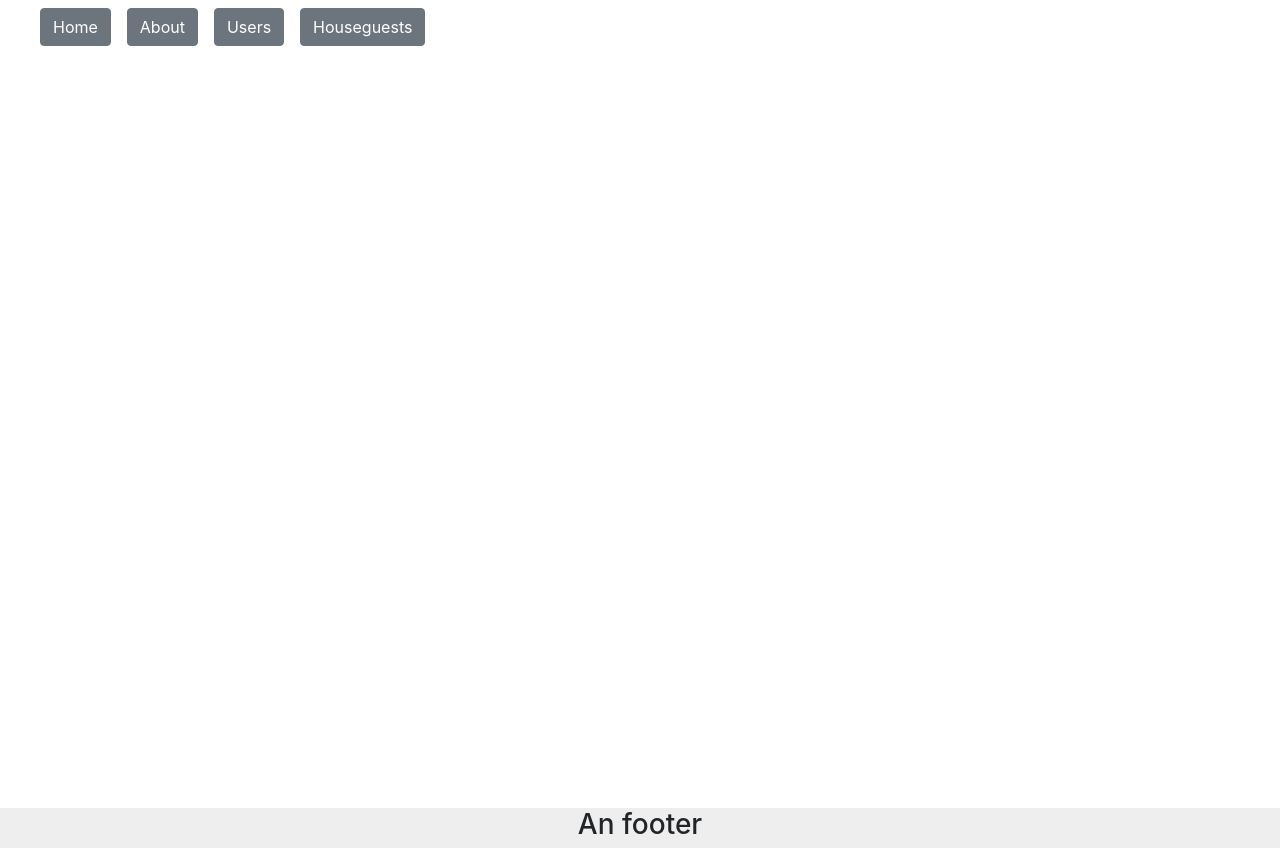
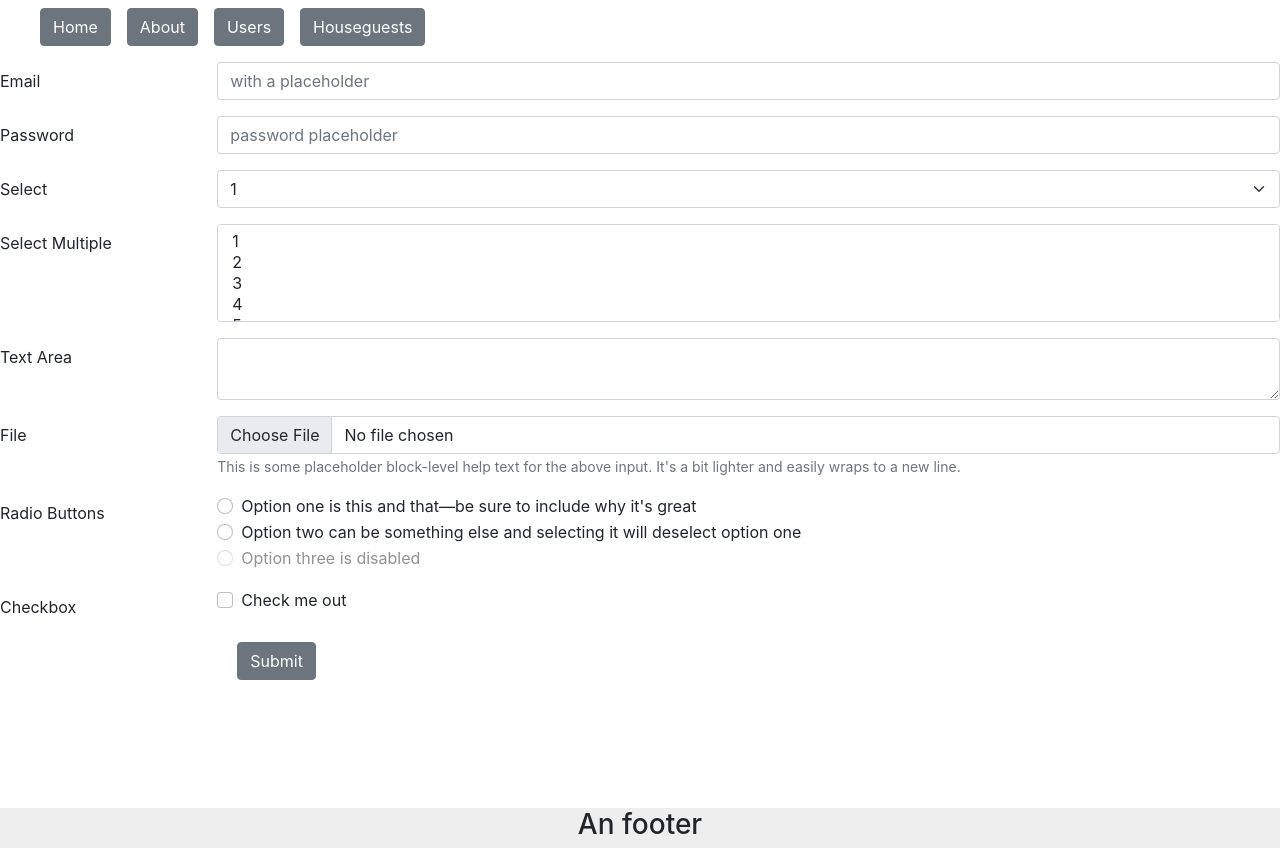
Before and after one commit to collaboracode/bigbrotherapp, a React (Create React App) app: page /houseguest_editor in a window 1280 px wide. Built offline with nearby package versions, Linux system fonts and the light colour scheme; the HTML template or start-up script is replaced by a standard one.

Commit message:
started guest editor, and changes

```diff
--- a/package.json
+++ b/package.json
@@ -10,6 +10,7 @@
     "bootstrap": "^5.1.3",
     "react": "^18.2.0",
     "react-dom": "^18.2.0",
+    "react-icons": "^4.4.0",
     "react-router-dom": "^6.3.0",
     "react-scripts": "5.0.1",
     "reactstrap": "^9.1.1",
--- a/src/App.js
+++ b/src/App.js
@@ -13,6 +13,7 @@ import Users from './pages/Users'
 import Houseguests from './pages/Houseguests'
 import Profile from './pages/Profile';
 import Footer from './components/Footer';
+import GuestEditor from './pages/GuestEditor';
 
 export default function App() {
 
@@ -49,11 +50,14 @@ export default function App() {
             <Route path="/" element={<Home />} />
 
 
-            <Route path="/houseguests" element={<Houseguests />} />
+            <Route exact path="/houseguests" element={<Houseguests />} />
 
 
-            <Route path="/profile" element={<Profile />} />
+            <Route path="/houseguests/:id" element={<Profile />} />
 
+
+            <Route path="/houseguest_editor" element={<GuestEditor />} />
+            <Route path="/houseguest_editor/:id" element={<GuestEditor />} />
 
           </Routes>
         </div>
--- /dev/null
+++ b/src/components/GuestForm.js
@@ -0,0 +1,229 @@
+import {
+  Form,
+  FormGroup,
+  Label,
+  Col,
+  Input,
+  FormText,
+  Button
+} from 'reactstrap'
+const GuestForm = (props) => {
+  const { guestData, handleChange } = props
+  return (
+    <Form>
+      <FormGroup row>
+        <Label
+          for="exampleEmail"
+          sm={2}
+        >
+          Email
+        </Label>
+        <Col sm={10}>
+          <Input
+            id="exampleEmail"
+            name="email"
+            placeholder="with a placeholder"
+            type="email"
+            onChange={handleChange}
+          />
+        </Col>
+      </FormGroup>
+      <FormGroup row>
+        <Label
+          for="examplePassword"
+          sm={2}
+        >
+          Password
+        </Label>
+        <Col sm={10}>
+          <Input
+            id="examplePassword"
+            name="password"
+            placeholder="password placeholder"
+            type="password"
+          />
+        </Col>
+      </FormGroup>
+      <FormGroup row>
+        <Label
+          for="exampleSelect"
+          sm={2}
+        >
+          Select
+        </Label>
+        <Col sm={10}>
+          <Input
+            id="exampleSelect"
+            name="select"
+            type="select"
+          >
+            <option>
+              1
+            </option>
+            <option>
+              2
+            </option>
+            <option>
+              3
+            </option>
+            <option>
+              4
+            </option>
+            <option>
+              5
+            </option>
+          </Input>
+        </Col>
+      </FormGroup>
+      <FormGroup row>
+        <Label
+          for="exampleSelectMulti"
+          sm={2}
+        >
+          Select Multiple
+        </Label>
+        <Col sm={10}>
+          <Input
+            id="exampleSelectMulti"
+            multiple
+            name="selectMulti"
+            type="select"
+          >
+            <option>
+              1
+            </option>
+            <option>
+              2
+            </option>
+            <option>
+              3
+            </option>
+            <option>
+              4
+            </option>
+            <option>
+              5
+            </option>
+          </Input>
+        </Col>
+      </FormGroup>
+      <FormGroup row>
+        <Label
+          for="exampleText"
+          sm={2}
+        >
+          Text Area
+        </Label>
+        <Col sm={10}>
+          <Input
+            id="exampleText"
+            name="text"
+            type="textarea"
+          />
+        </Col>
+      </FormGroup>
+      <FormGroup row>
+        <Label
+          for="exampleFile"
+          sm={2}
+        >
+          File
+        </Label>
+        <Col sm={10}>
+          <Input
+            id="exampleFile"
+            name="file"
+            type="file"
+          />
+          <FormText>
+            This is some placeholder block-level help text for the above input. It's a bit lighter and easily wraps to a new line.
+          </FormText>
+        </Col>
+      </FormGroup>
+      <FormGroup
+        row
+        tag="fieldset"
+      >
+        <legend className="col-form-label col-sm-2">
+          Radio Buttons
+        </legend>
+        <Col sm={10}>
+          <FormGroup check>
+            <Input
+              name="radio2"
+              type="radio"
+            />
+            {' '}
+            <Label check>
+              Option one is this and that—be sure to include why it's great
+            </Label>
+          </FormGroup>
+          <FormGroup check>
+            <Input
+              name="radio2"
+              type="radio"
+            />
+            {' '}
+            <Label check>
+              Option two can be something else and selecting it will deselect option one
+            </Label>
+          </FormGroup>
+          <FormGroup
+            check
+            disabled
+          >
+            <Input
+              disabled
+              name="radio2"
+              type="radio"
+            />
+            {' '}
+            <Label check>
+              Option three is disabled
+            </Label>
+          </FormGroup>
+        </Col>
+      </FormGroup>
+      <FormGroup row>
+        <Label
+          for="checkbox2"
+          sm={2}
+        >
+          Checkbox
+        </Label>
+        <Col
+          sm={{
+            size: 10
+          }}
+        >
+          <FormGroup check>
+            <Input
+              id="checkbox2"
+              type="checkbox"
+            />
+            {' '}
+            <Label check>
+              Check me out
+            </Label>
+          </FormGroup>
+        </Col>
+      </FormGroup>
+      <FormGroup
+        check
+        row
+      >
+        <Col
+          sm={{
+            offset: 2,
+            size: 10
+          }}
+        >
+          <Button>
+            Submit
+          </Button>
+        </Col>
+      </FormGroup>
+    </Form>
+  )
+}
+export default GuestForm
--- /dev/null
+++ b/src/pages/GuestEditor.js
@@ -0,0 +1,29 @@
+import { useState } from "react"
+import { useParams } from "react-router-dom"
+import guestService from "../services/GuestService"
+import GuestForm from "../components/GuestForm"
+
+// smrt
+const GuestEditor = (props) => {
+  const { id } = useParams()
+  const [guestData, setGuestData] = useState(null)
+  const getGuest = async (id) => {
+    const data = await guestService.getGuest(id)
+    if (data) setGuestData(data)
+  }
+  if (id) {
+    getGuest(id)
+  }
+
+  const handleChange = (e) => {
+    console.log(e.target)
+  }
+
+  return (
+    <>
+    {/* dumb */}
+      <GuestForm guestData={guestData} handleChange={handleChange} />
+    </>
+  )
+}
+export default GuestEditor
--- a/src/pages/Houseguests.js
+++ b/src/pages/Houseguests.js
@@ -20,7 +20,7 @@ const Houseguests = () => {
     }
 
     const handleImageClick = (id) => {
-        navigate('/profile', { state: { id } })
+        navigate(`/houseguests/${id}`)
     }
     return (
         <Container className="guestsContainer">
--- a/src/pages/Profile.js
+++ b/src/pages/Profile.js
@@ -1,5 +1,5 @@
 import React, { useState, useEffect } from "react"
-import { useLocation } from 'react-router-dom';
+import { useParams } from 'react-router-dom';
 
 import {
     AccordionItem,
@@ -10,12 +10,12 @@ import {
     CardTitle,
     Button,
 } from 'reactstrap'
+import { TiPencil } from 'react-icons/ti';
 
 import guestService from '../services/GuestService'
 
 const Profile = () => {
-    let location = useLocation();
-    const { id } = location.state
+    const { id } = useParams()
     const [guest, setGuest] = useState()
 
     // empty dependency array so that it runs once
@@ -69,6 +69,11 @@ const Profile = () => {
                             vote down
                         </Button>
                     </div>
+                    <div>
+                        <Button>
+                            <TiPencil />
+                        </Button>
+                    </div>
                 </Card>
             </>
         )
```
Also changed, not shown: 1 other file (tests, documents, lock files or other folders).
